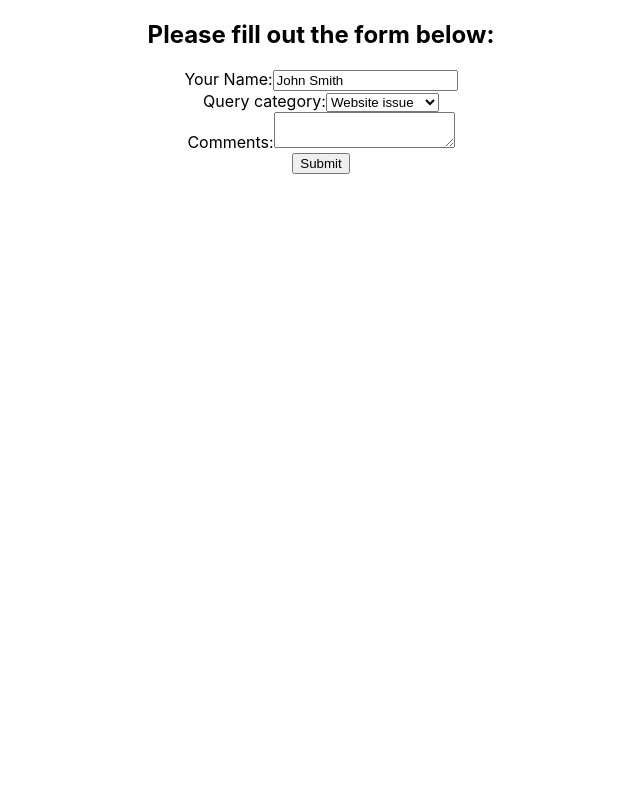
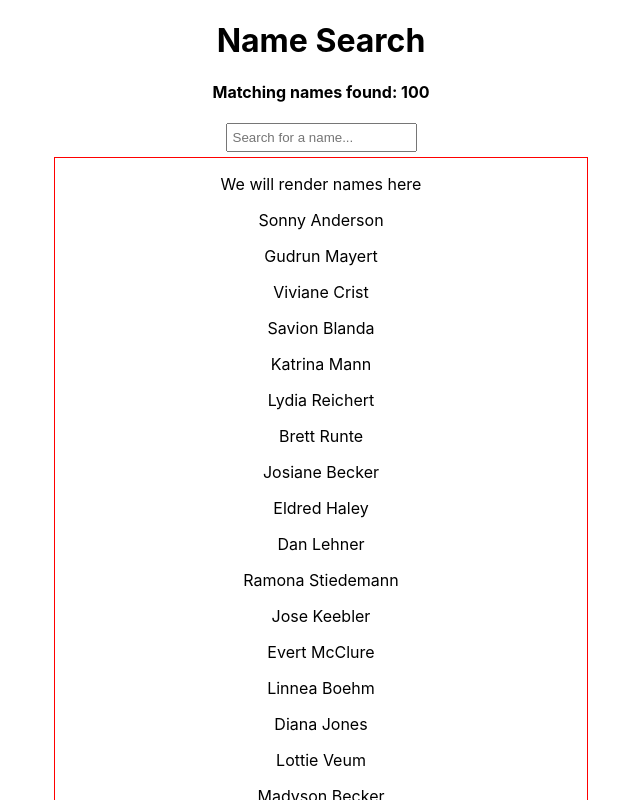
Before and after one commit to SamAtkinsonModeste/code-institue-learning-react, a React (Create React App) app in the folder my-app/: page / in a window 1280 px wide. Shown: the top 800 px of the page, without its empty margins (319-959 px from the left). Built offline with nearby package versions, Linux system fonts and the light colour scheme.

Commit message:
serch functionality challenge completetd

```diff
--- a/my-app/src/App.js
+++ b/my-app/src/App.js
@@ -1,11 +1,11 @@
 import logo from './logo.svg';
 import './App.css';
-import UncontrolledForm from "./components/UncontrolledForm";
+import SearchBar from "./components/SearchBar";
 
 function App() {
   return (
     <div className="App">
-     <UncontrolledForm />
+     <SearchBar />
   </div>
   );
 }
--- /dev/null
+++ b/my-app/src/components/SearchBar.js
@@ -0,0 +1,47 @@
+import React, { Component } from 'react';
+import importNames from '../names';
+
+export class SearchBar extends Component {
+    constructor(props) {
+      super(props)
+
+      this.state = {
+         names: importNames
+      }
+    }
+handleChange = (event) => {
+    const inputText = event.target.value.toLowerCase();
+    console.log(inputText)
+    const filteredNames = importNames.filter((name)=> {
+        return name.toLowerCase().includes(inputText)
+    })
+
+    this.setState(
+        {
+            names: filteredNames
+        }
+    )
+}
+
+  render() {
+    return (
+      <div>
+        <h1>Name Search</h1>
+        <p style={{fontWeight: "bold"}}>Matching names found: {this.state.names.length}</p>
+        <form>
+            <input onChange={(event) => this.handleChange(event)} style={{padding: "5px", margin:"5px"}} type="text" placeholder="Search for a name..." />
+        </form>
+        <div style={{margin: "auto", border: "1px solid red", width: "500px", padding: "1em"}}>
+            We will render names here
+            {this.state.names.map((name) => {
+                  return (
+                    <p key={name}>{name}</p>
+                  )
+            })}
+        </div>
+      </div>
+    )
+  }
+}
+
+export default SearchBar;
--- /dev/null
+++ b/my-app/src/names.js
@@ -0,0 +1,103 @@
+const names = [
+    "Sonny Anderson",
+    "Gudrun Mayert",
+    "Viviane Crist",
+    "Savion Blanda",
+    "Katrina Mann",
+    "Lydia Reichert",
+    "Brett Runte",
+    "Josiane Becker",
+    "Eldred Haley",
+    "Dan Lehner",
+    "Ramona Stiedemann",
+    "Jose Keebler",
+    "Evert McClure",
+    "Linnea Boehm",
+    "Diana Jones",
+    "Lottie Veum",
+    "Madyson Becker",
+    "Philip Feeney",
+    "Kobe Kuhic",
+    "Jessica Wisoky",
+    "Kasey Auer",
+    "Arnoldo Sipes",
+    "Madisen Davis",
+    "Alex Swaniawski",
+    "Helene Jenkins",
+    "Leone Olson",
+    "Ola Lockman",
+    "Kaylie Mueller",
+    "Kitty Steuber",
+    "Ralph Mosciski",
+    "Zane Bradtke",
+    "Syble Torp",
+    "Luella Weimann",
+    "Rigoberto Dicki",
+    "Andre Gusikowski",
+    "Moshe Torphy",
+    "Rhoda Rosenbaum",
+    "Libby Spinka",
+    "Maeve Zieme",
+    "Sydney Gleichner",
+    "Jimmy Blick",
+    "Tara Casper",
+    "Cayla Upton",
+    "Keith Wyman",
+    "Derick Emmerich",
+    "Nia Waelchi",
+    "Armani Nienow",
+    "Keyon DuBuque",
+    "Keeley Doyle",
+    "Kristoffer Monahan",
+    "Brendon Orn",
+    "Brandy Romaguera",
+    "Lyda Hane",
+    "Lisandro Bauch",
+    "Oma Hirthe",
+    "Caleb Dicki",
+    "Sydney O'Kon",
+    "Missouri Greenholt",
+    "Kylie Green",
+    "Kiel Erdman",
+    "Anahi Balistreri",
+    "Rico Rippin",
+    "Ramiro Dach",
+    "Princess Bosco",
+    "Pink Stoltenberg",
+    "Adan Rau",
+    "Dessie Heller",
+    "Nyah Zulauf",
+    "Makayla Fisher",
+    "Neoma Stanton",
+    "Ebba Dooley",
+    "Rachel Denesik",
+    "Drew Crist",
+    "Wava Will",
+    "Loraine Macejkovic",
+    "Americo Mann",
+    "Jules Konopelski",
+    "Gloria Ankunding",
+    "Austin Wilderman",
+    "Sage Veum",
+    "Dorris Friesen",
+    "Wellington Klein",
+    "Asa Quitzon",
+    "Misty Schumm",
+    "Muhammad Bayer",
+    "Dante Ondricka",
+    "Lurline Kuvalis",
+    "Conner Herzog",
+    "Shanie Franecki",
+    "Lois Bednar",
+    "Carey Predovic",
+    "Adelbert Heidenreich",
+    "Romaine Jacobs",
+    "Jake Schuppe",
+    "Meta Parisian",
+    "Dillon Feest",
+    "Amanda O'Keefe",
+    "Kaitlyn O'Keefe",
+    "Earnest Jenkins",
+    "Reymundo Gleason"
+]
+export default names
```
